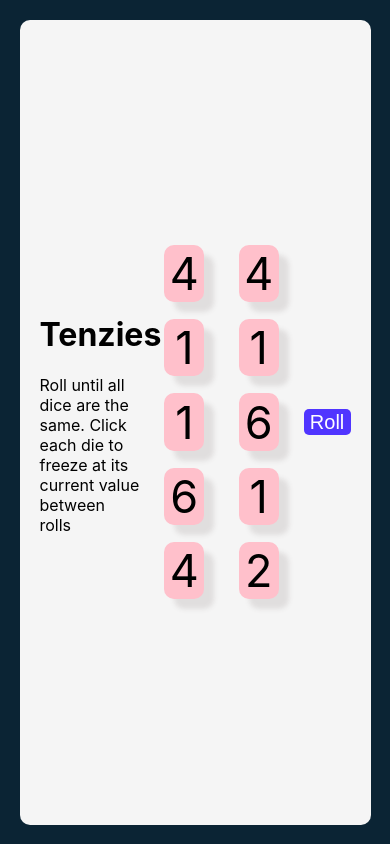
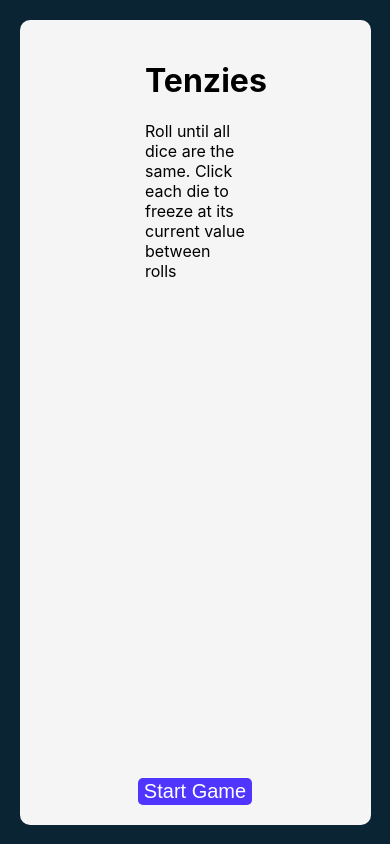
Before and after one commit to immangat/tenzies, a React (Create React App) app: page / in a window 390 px wide. Built offline with nearby package versions, Linux system fonts and the light colour scheme.

Commit message:
changed flex direction for mobile screens

```diff
--- a/src/App.js
+++ b/src/App.js
@@ -7,6 +7,7 @@ import Confetti from 'react-confetti'
 function App() {
 
   const[winStatus, setWinStatus] = React.useState(false)
+  const[gameStart, setGameStart] = React.useState(false)
 
   function getRandomValue(){
     return Math.floor(Math.random() * 6) + 1
@@ -79,17 +80,22 @@ function App() {
       <div className = 'content' >
         <div className='content--title'>
         <h1>Tenzies</h1>
-      <p>Roll until all dice are the same. Click each die to freeze at its current value between rolls</p>
+        {!gameStart &&  <p>Roll until all dice are the same. Click each die to freeze at its current value between rolls</p>}
+
         </div>
 
 
           < div className = 'dies' >
-      {diceElements}
+      { gameStart && diceElements}
       </div>
 
-      <button className = 'rollButton'
+      {!gameStart && <button className = 'startGameButton'
+              onClick = {() => setGameStart(prev => !prev)}> Start Game
+      </button> }
+      {gameStart && <button className = 'rollButton'
               onClick = {winStatus ? reset : rollDice}> {winStatus ? "New Game" : "Roll"}
-      </button>
+      </button> }
+
       </div >
       </main>
     );
--- a/src/styles/App.css
+++ b/src/styles/App.css
@@ -15,6 +15,7 @@ main {
   display: flex;
   justify-content: space-around;
   align-items: center;
+  flex-direction: row;
 }
 .dies{
   flex-grow:1;
@@ -23,6 +24,7 @@ main {
   gap:17px;
   align-items: center;
   justify-content: center;
+  align-content: center;
 
 }
 
@@ -32,6 +34,19 @@ main {
 
 .rollButton{
   border: none;
+  font-size: 25px;
+  padding: 1% 5%;
+  border-radius: 5px;
+  border-color: white;
+  background-color: #5035FF;
+  color: white;
+  cursor: pointer;
+  margin-top: 4%;
+
+}
+
+.startGameButton{
+  border: none;
   font-size: 20px;
   padding: 0.5% 2%;
   border-radius: 5px;
@@ -39,8 +54,8 @@ main {
   background-color: #5035FF;
   color: white;
   cursor: pointer;
+
 }
-
 
 .content--title{
   max-width: 100px;
@@ -48,8 +63,12 @@ main {
 
 
 @media screen and (min-width: 0px) and (max-width: 800px) {
+
+  .content{
+    flex-direction: column;
+  }
   .dies{
-    grid-template: 1fr 1fr 1fr 1fr 1fr/ 35% 35%;
+    grid-template: 70px 70px 70px 70px 70px/ 100px 100px;
 
   }
 }
```
